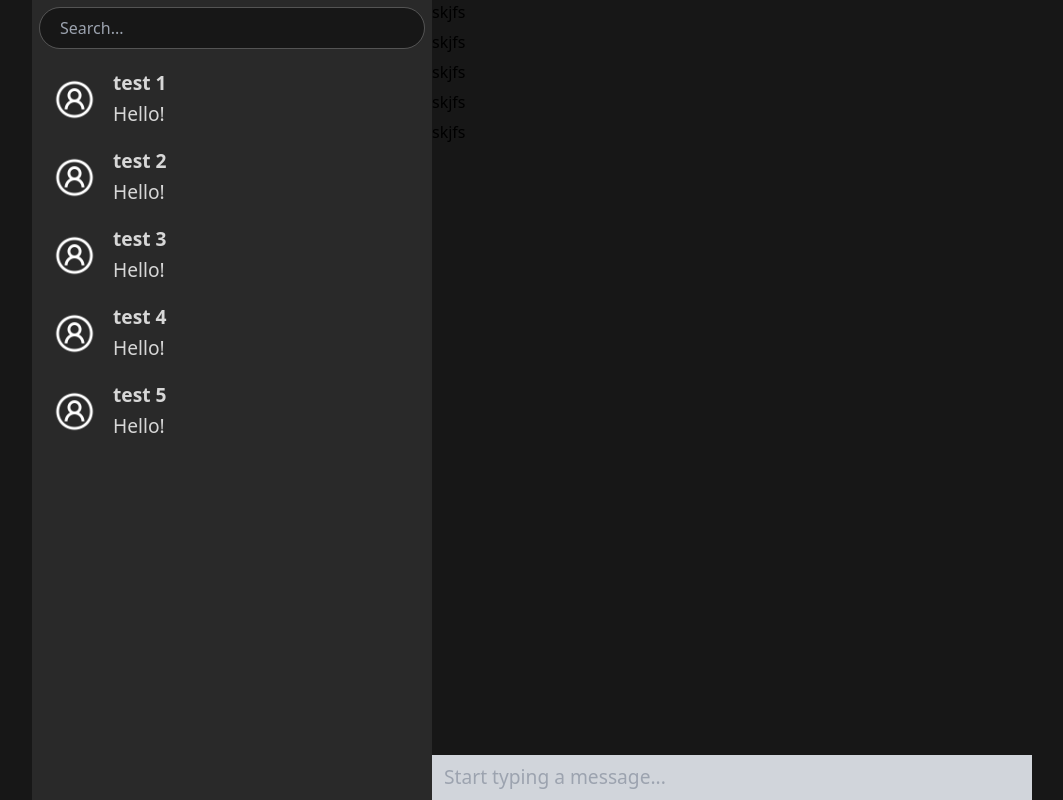
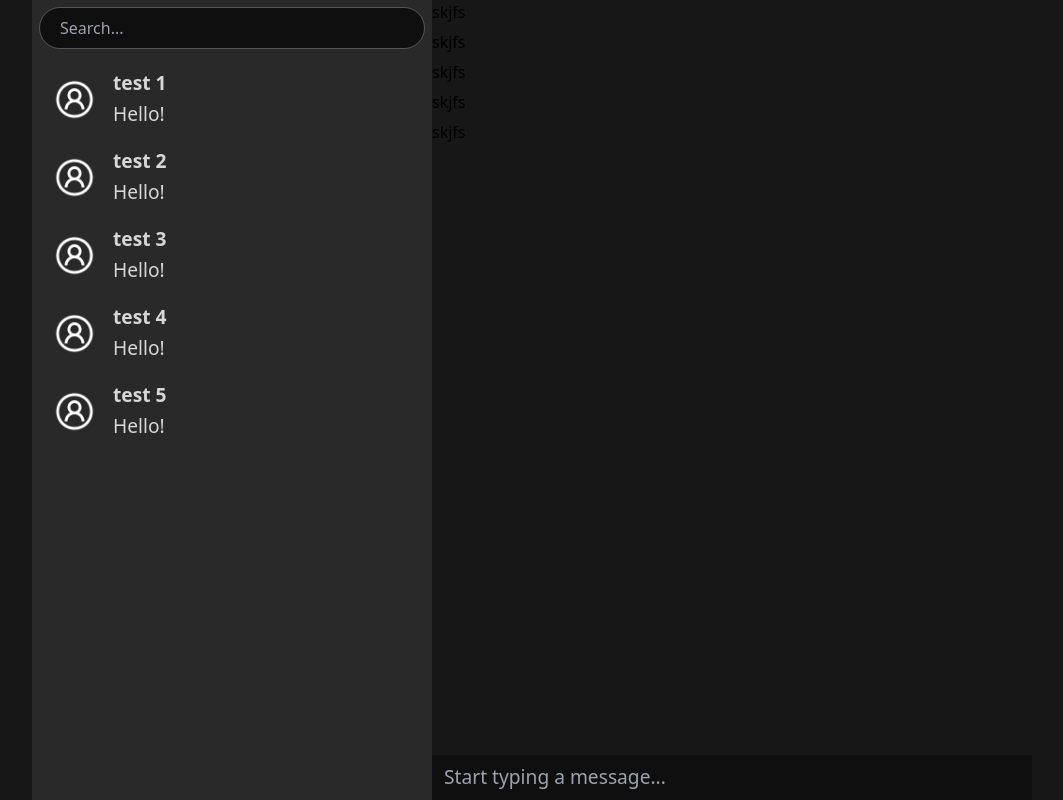
Before and after one commit to udborets/chat-app, a Next.js app in the folder client/: page / in a window 1280 px wide. Shown: the whole page, without its empty margins (108-1171 px from the left). Built offline with nearby package versions, Linux system fonts and the light colour scheme.

Commit message:
change typing inputs bg

```diff
--- a/client/features/Chat/MessageInput/MessageInput.tsx
+++ b/client/features/Chat/MessageInput/MessageInput.tsx
@@ -4,7 +4,7 @@ const MessageInput: FC = () => {
   const messageInputRef = useRef<HTMLInputElement>(null);
   return (
     <input
-      className="w-full py-2 px-3 bg-gray-300 text-[1.2rem]"
+      className="w-full py-2 px-3 message-bg text-[1.2rem]"
       placeholder="Start typing a message..."
       ref={messageInputRef}
       type="text"
--- a/client/features/ChatBar/SearchBar/SearchBar.tsx
+++ b/client/features/ChatBar/SearchBar/SearchBar.tsx
@@ -6,7 +6,7 @@ const SearchBar: FC = () => {
   const searchRef = useRef<HTMLInputElement>(null);
   return (
     <input
-      className={`${styles.inputOutline} w-full h-[40px] min-h-[40px] main-bg px-5 rounded-[30px]`}
+      className={`${styles.inputOutline} w-full h-[40px] min-h-[40px] message-bg px-5 rounded-[30px]`}
       placeholder="Search..."
       ref={searchRef}
     />
--- a/client/styles/global.scss
+++ b/client/styles/global.scss
@@ -22,6 +22,10 @@
   .color-bg {
     @apply bg-[var(--color-bg)];
   }
+
+  .message-bg {
+    @apply bg-[var(--message-bg)];
+  }
 }
 
 :root {
@@ -29,6 +33,7 @@
   --text-main: rgb(215, 215, 215);
   --chats-bg: rgb(41, 41, 41);
   --color-bg: rgb(132, 0, 193);
+  --message-bg: rgb(15, 15, 15);
   --chats-bg-hover: rgb(57, 57, 57);
 }
 
```
